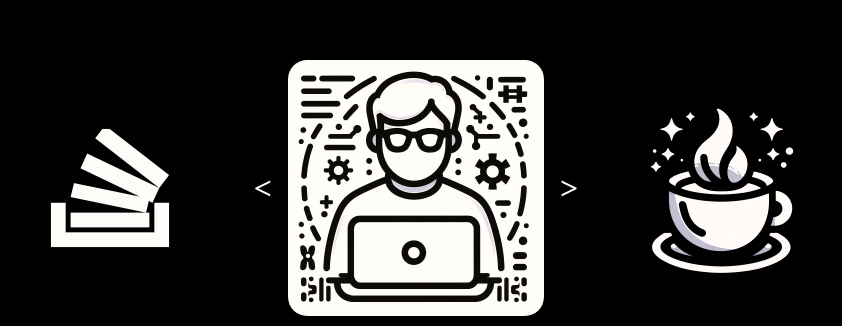
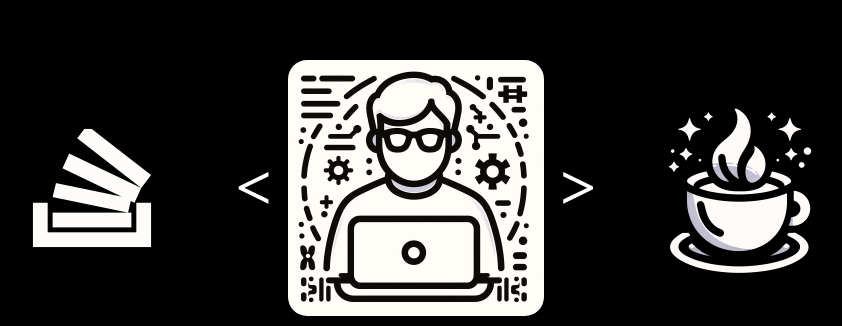
Before and after one commit to aRc-rAy/Dev-Extension, a browser extension: page index.html in a window 1280 px wide. Shown: the part 166-492 px from the top of the page, without its empty margins (224-1066 px from the left). Drawn offline with Linux system fonts and the light colour scheme.

Commit message:
changed the size of "<" and ">"

```diff
--- a/style.css
+++ b/style.css
@@ -43,3 +43,6 @@ img {
 .name {
 	color: white;
 }
+.tag {
+	font-size: 4rem;
+}
```
